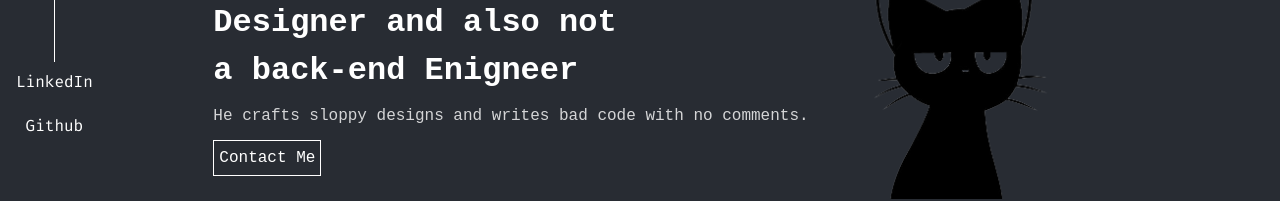
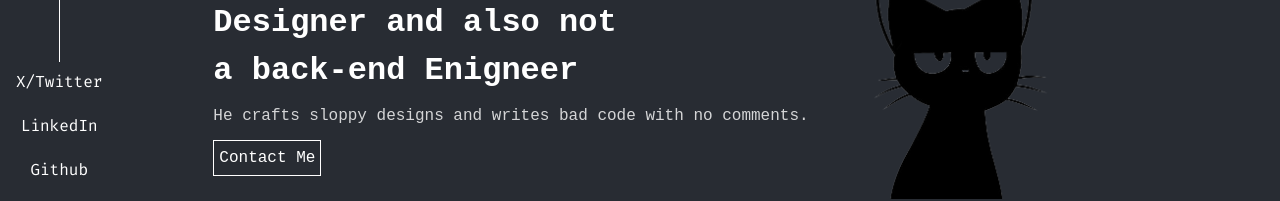
Before and after one commit to muhammadaffankhalid/affan, a Next.js app: page / in a window 1280 px wide. Shown: the part 202-403 px from the top of the page. Built offline with nearby package versions, Linux system fonts and the light colour scheme.

Commit message:
media updated

```diff
--- a/app/components/media.tsx
+++ b/app/components/media.tsx
@@ -4,6 +4,9 @@
     <div className="media">
       <span className="media-line"></span>
       <div className="media-items">
+        <a href="https://twitter.com/ch_affan_" target="_blank">
+          X/Twitter
+        </a>
         <a href="https://www.linkedin.com/in/affan-khalid/" target="_blank">
           LinkedIn
         </a>
--- a/next.config.mjs
+++ b/next.config.mjs
@@ -1,8 +1,5 @@
 /** @type {import('next').NextConfig} */
-import { Config } from "next";
 
-const nextConfig = {
-  output: "export",
-};
+const nextConfig = {};
 
-export default Config(nextConfig);
+export default nextConfig;
```
